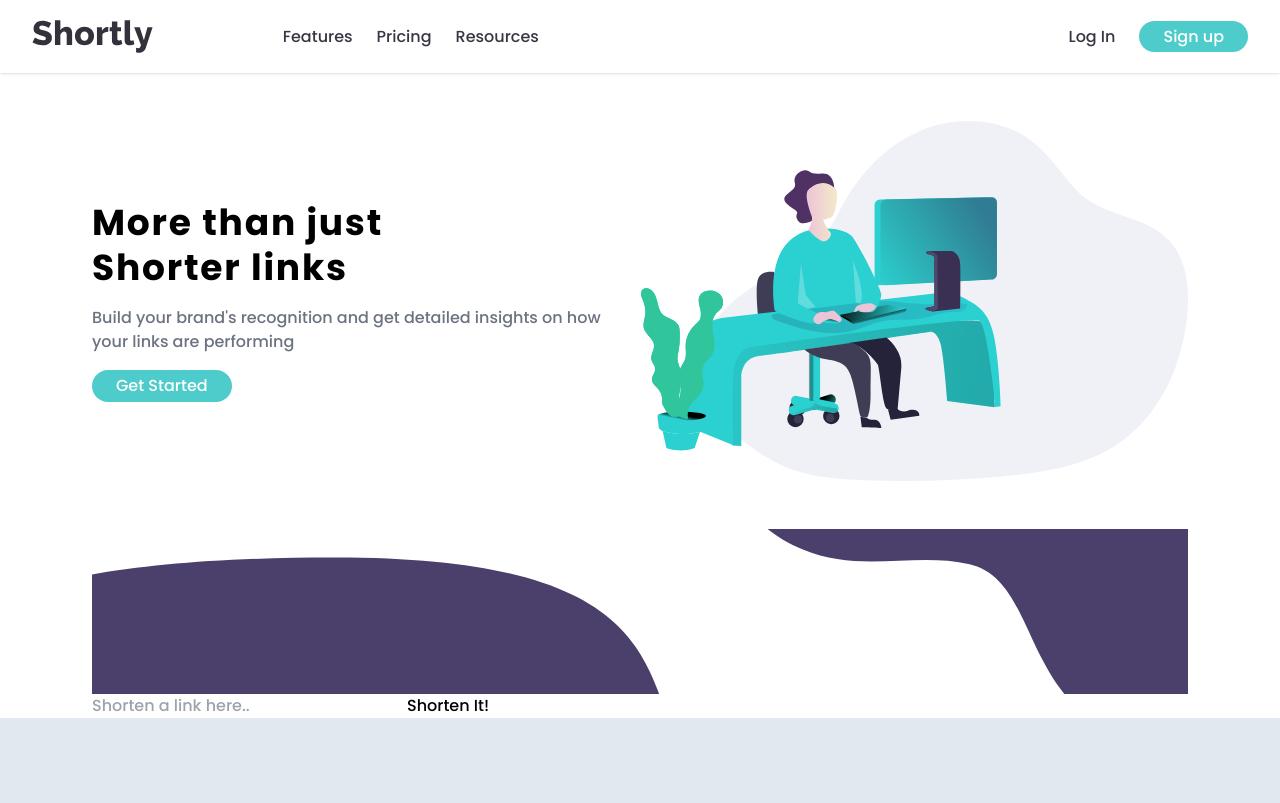
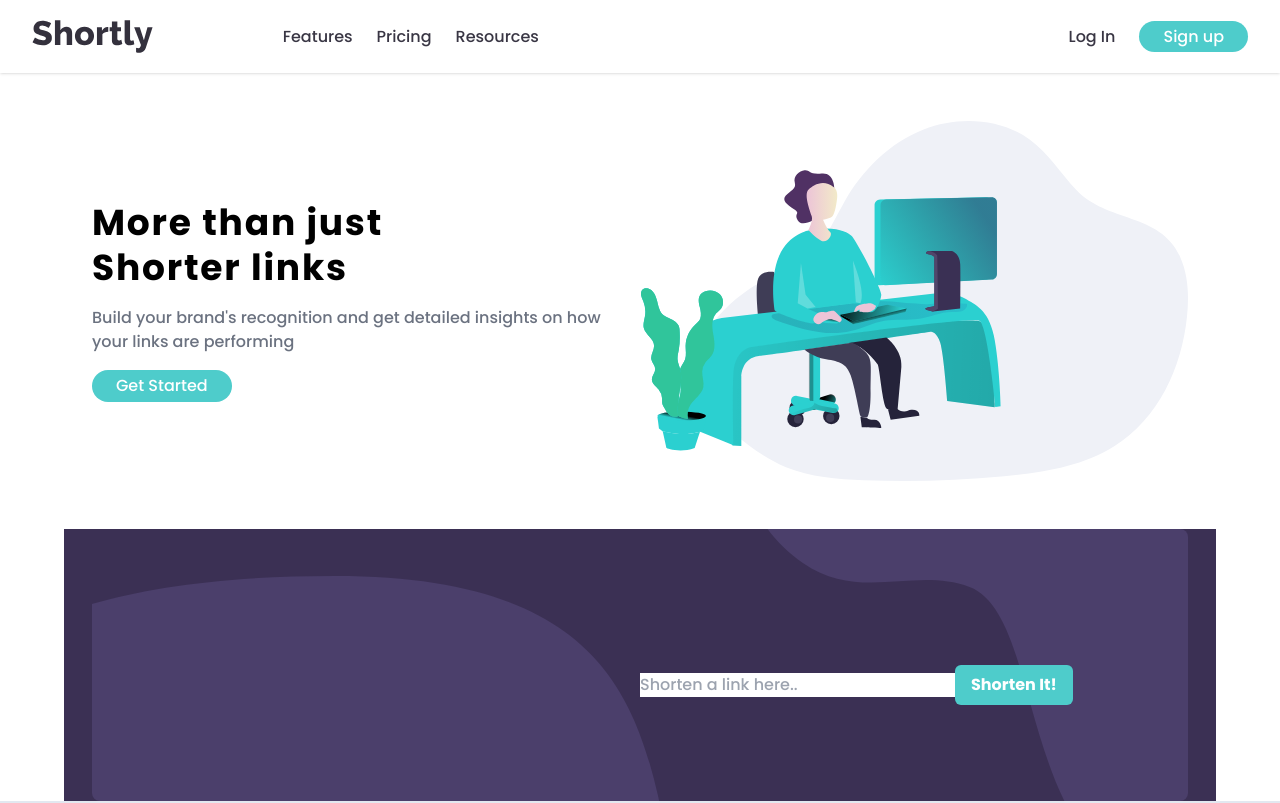
Before and after one commit to Alice2212/url-shortening-app, a React (Create React App) app: page / in a window 1280 px wide. Shown: the top 803 px of the page. Built offline with nearby package versions, Linux system fonts and the light colour scheme.

Commit message:
shortner updated

```diff
--- a/src/components/Shortner.jsx
+++ b/src/components/Shortner.jsx
@@ -1,21 +1,21 @@
-import React from 'react'
+import React from "react";
 import shortnerMobile from "../assets/images/bg-shorten-mobile.svg";
 import shortnerDesktop from "../assets/images/bg-shorten-desktop.svg";
 
 function Shortner() {
   return (
     <>
-      <section className="max-width shortner">
+      <section className="max-width shortner relative">
         <picture>
-          <source media = "(min-width:780px) " srcSet={shortnerDesktop}/>
-          <img src={shortnerMobile} alt=""/>
+          <source media="(min-width:780px) " srcSet={shortnerDesktop} />
+          <img src={shortnerMobile} alt="" />
         </picture>
 
         {/* form */}
         <form>
           <div>
             <input type="url" placeholder="Shorten a link here.." />
-            <button >Shorten It!</button>
+            <button className=" bg-[#4ecccb] rounded-md px-4 py-2 text-white font-bold">Shorten It!</button>
           </div>
         </form>
       </section>
@@ -23,4 +23,4 @@ function Shortner() {
   );
 }
 
-export default Shortner
+export default Shortner;
--- a/src/index.css
+++ b/src/index.css
@@ -53,6 +53,24 @@ li {
   height: 50rem;
 }
 
+.shortner {
+  background-color: hsl(257, 27%, 26%);
+  height: 17rem;
+  border-radius: 8 px;
+}
+
+.shortner img{
+  height: 17rem;
+  @apply w-full rounded-lg
+}
+
+.shortner form{
+  position: absolute;
+  top: 50%;
+  left: 50%;
+  transform: translate(-50% -50%);
+}
+
 @media (min-width: 1024px) {
   .cards div:nth-child(3) {
     transform: translateY(1.5rem);
```
